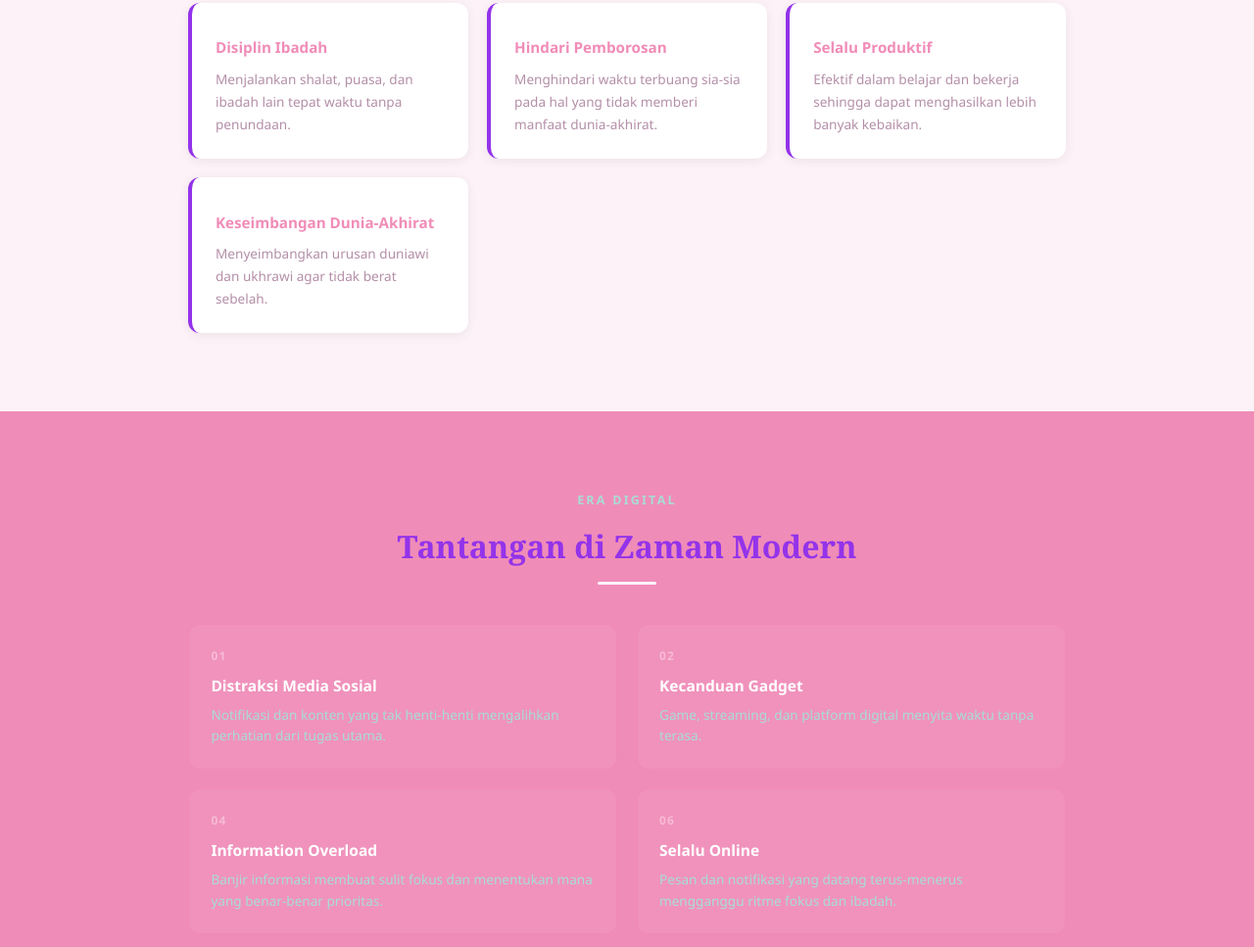
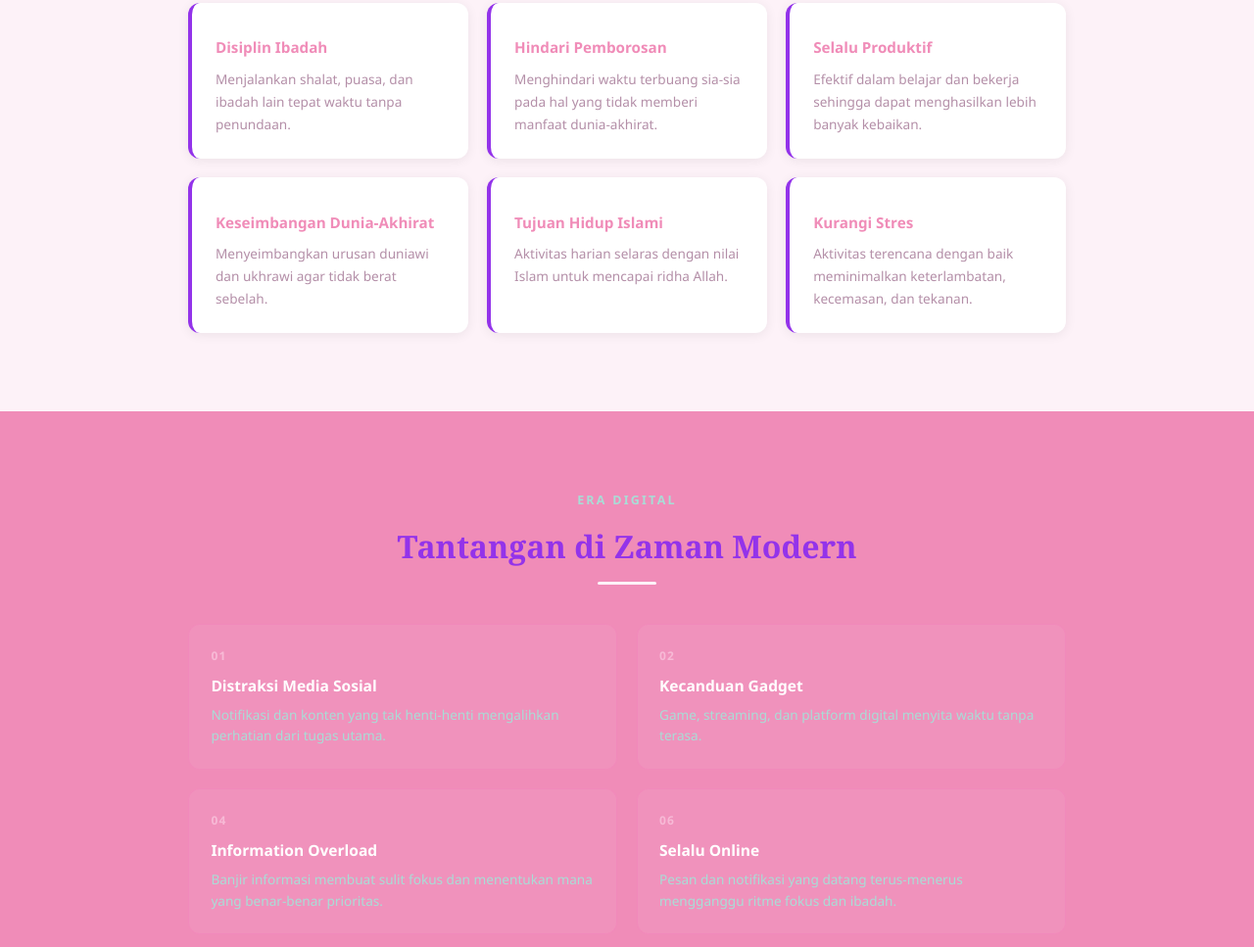
Before and after one commit to seopheea/Website_Manajemen-Waktu-Islami, a plain HTML site: page index.html in a window 1280 px wide. Shown: the part 1387-2354 px from the top of the page at 98% size. Drawn offline with Linux system fonts and the light colour scheme.

Commit message:
Update Final Website

```diff
--- a/index.html
+++ b/index.html
@@ -499,6 +499,16 @@
           <h4>Keseimbangan Dunia-Akhirat</h4>
           <p>Menyeimbangkan urusan duniawi dan ukhrawi agar tidak berat sebelah.</p>
         </div>
+        <div class="urgensi-item">
+          <div class="urgensi-icon"></div>
+          <h4>Tujuan Hidup Islami</h4>
+          <p>Aktivitas harian selaras dengan nilai Islam untuk mencapai ridha Allah.</p>
+        </div>
+        <div class="urgensi-item">
+          <div class="urgensi-icon"></div>
+          <h4>Kurangi Stres</h4>
+          <p>Aktivitas terencana dengan baik meminimalkan keterlambatan, kecemasan, dan tekanan.</p>
+        </div>
         </div>
       </div>
     </div>
```
